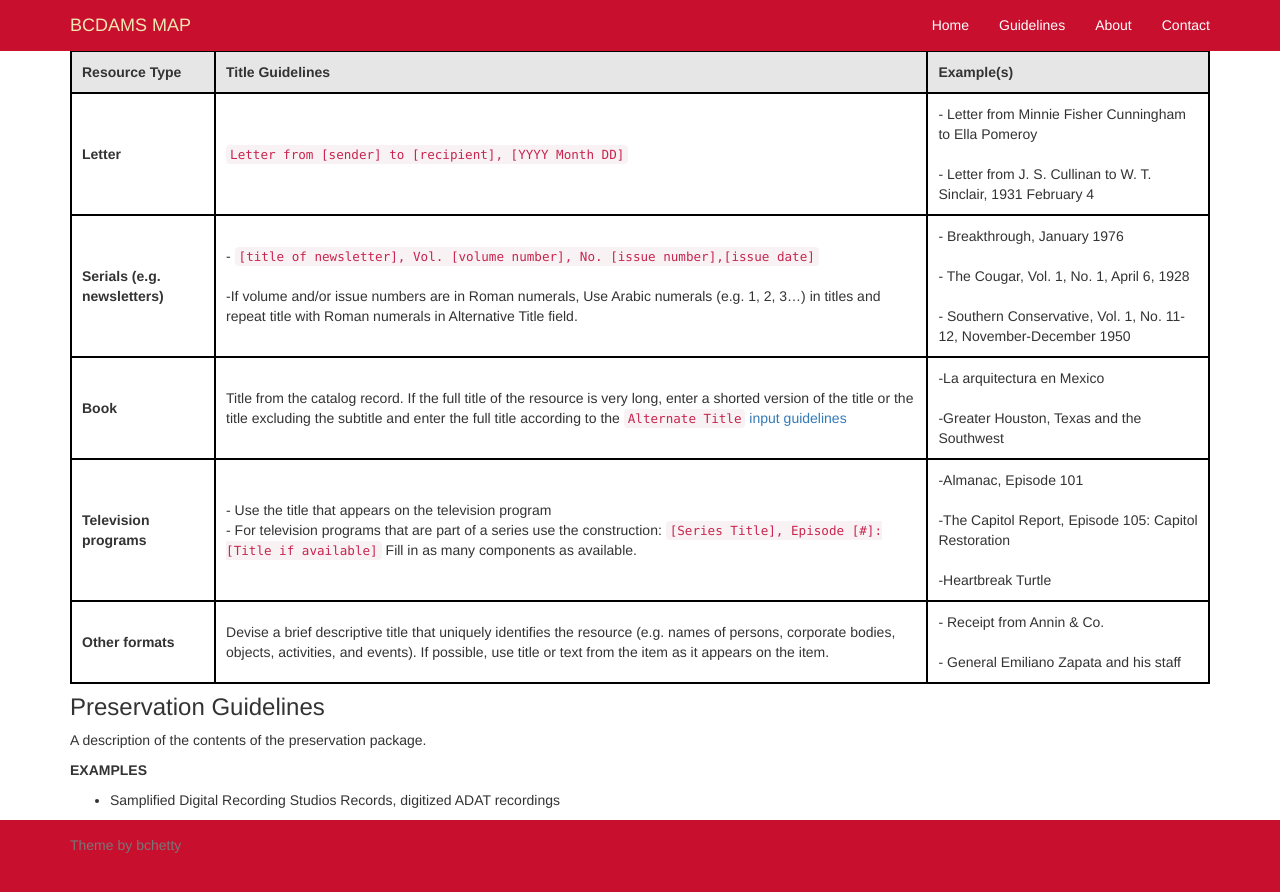
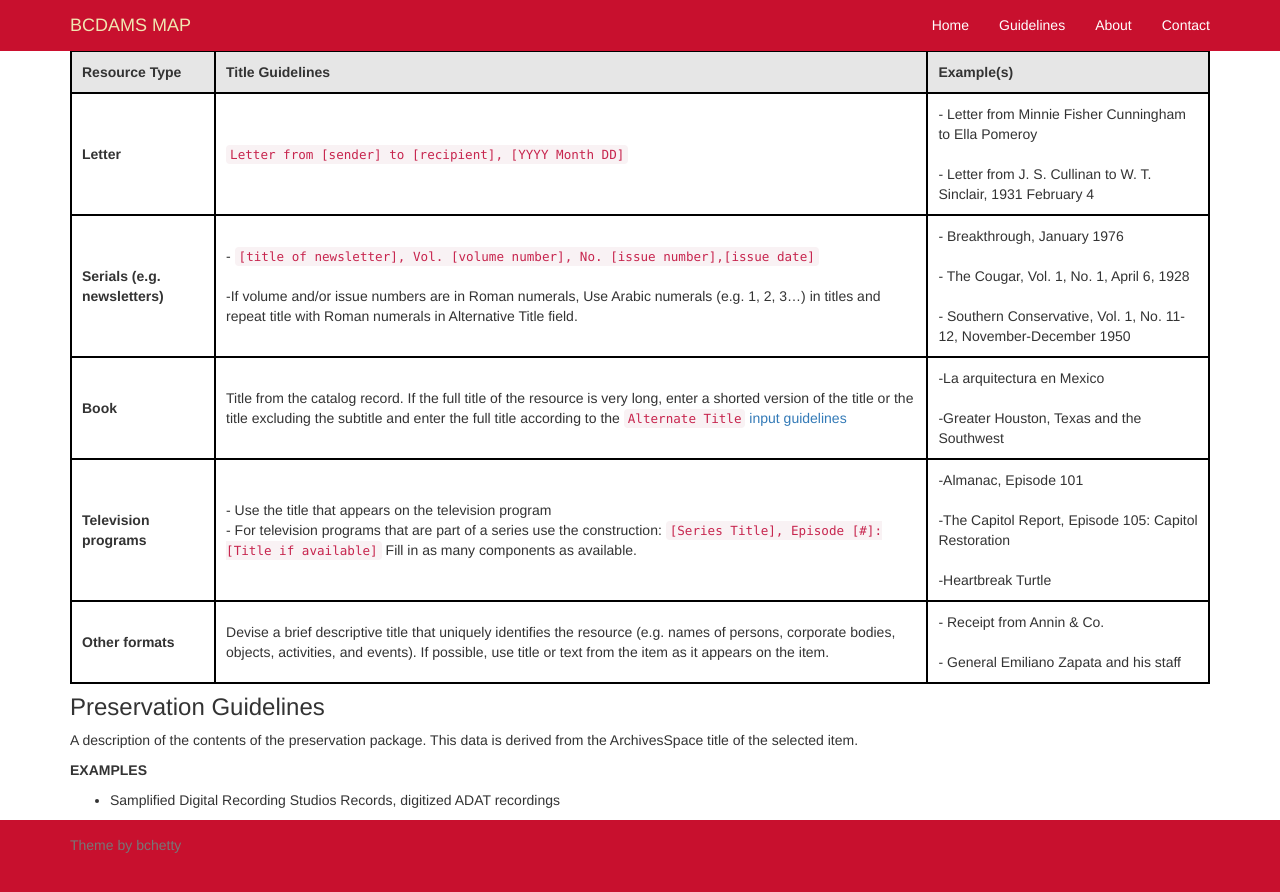
Before and after one commit to uhlibraries-digital/bcdams-map, a Jekyll site: the page built from guidelines/title.md, in a window 1280 px wide and 900 px high, scrolled down 560 px. Shown: the top 892 px of the window. Built offline with Jekyll 4.4.1, drawn with Linux system fonts in a browser that asks for light colours; nearby versions of some CDN libraries; comment, search, counter and statistics services are not loaded.

Commit message:
Update title.md

```diff
--- a/guidelines/title.md
+++ b/guidelines/title.md
@@ -32,7 +32,7 @@ __Other formats__ | Devise a brief descriptive title that uniquely identifies th
 
 ### Preservation Guidelines
 
-A description of the contents of the preservation package.
+A description of the contents of the preservation package. This data is derived from the ArchivesSpace title of the selected item.
 
 __EXAMPLES__
 
```
